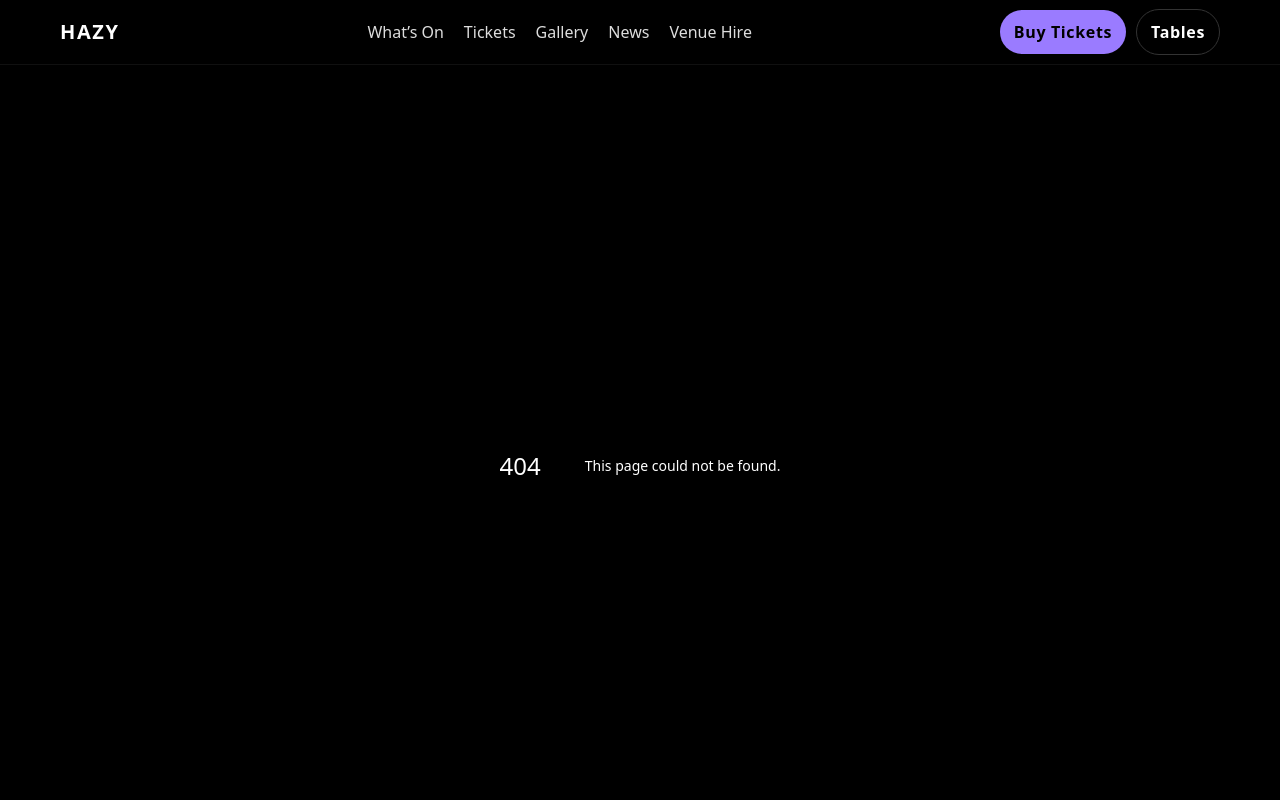
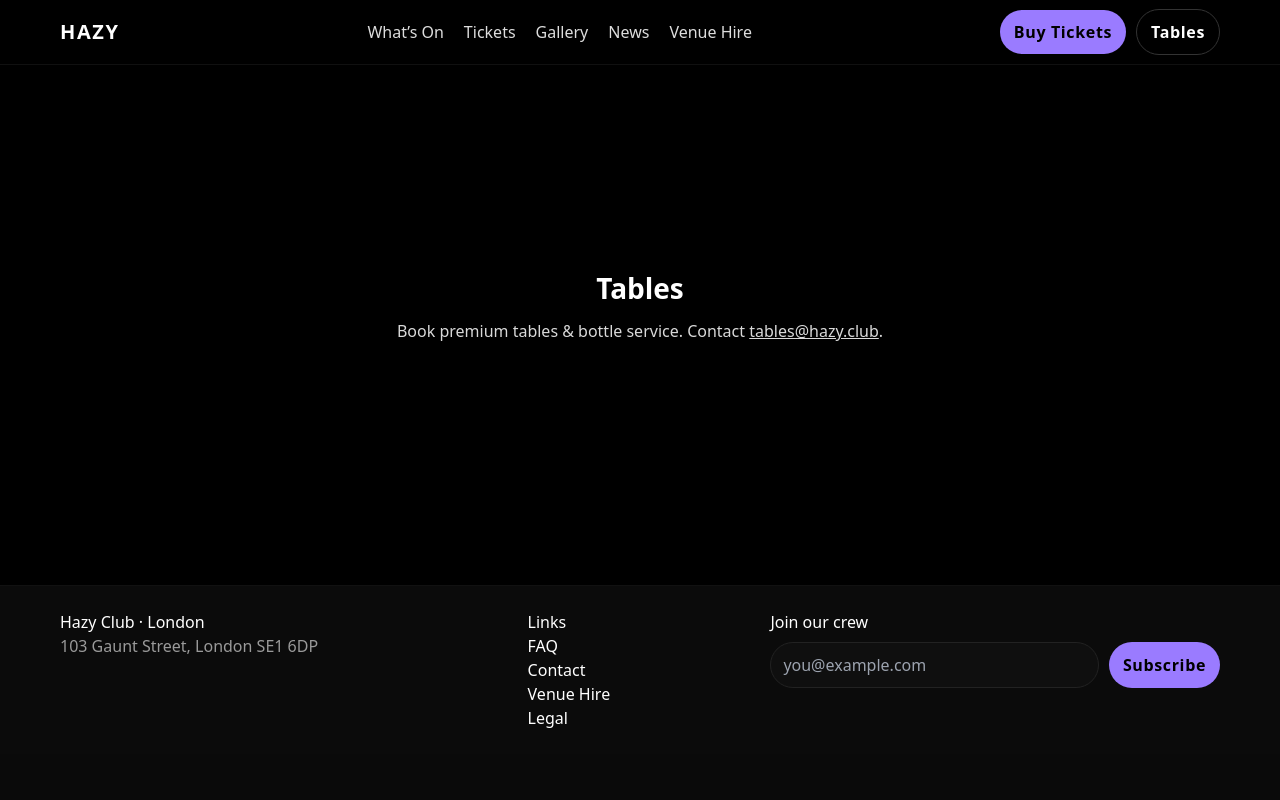
Before and after one commit to bojianlee19-design/club5, a Next.js app: page /tables in a window 1280 px wide. Before the commit this address had no page. Shown: the top 800 px of the page. Built offline with nearby package versions, Linux system fonts and the light colour scheme.

Commit message:
Create page.tsx

```diff
--- /dev/null
+++ b/app/tables/page.tsx
@@ -0,0 +1,13 @@
+export default function Tables() {
+  return (
+    <main style={{ minHeight:'60vh', background:'#000', color:'#fff', display:'grid', placeItems:'center' }}>
+      <div style={{ textAlign:'center', maxWidth:680, padding:'0 16px' }}>
+        <h1 style={{ fontSize:28, fontWeight:900, marginBottom:10 }}>Tables</h1>
+        <p style={{ opacity:.85 }}>
+          Book premium tables & bottle service. Contact
+          {' '}<a href="mailto:tables@hazy.club" style={{ textDecoration:'underline' }}>tables@hazy.club</a>.
+        </p>
+      </div>
+    </main>
+  )
+}
```
